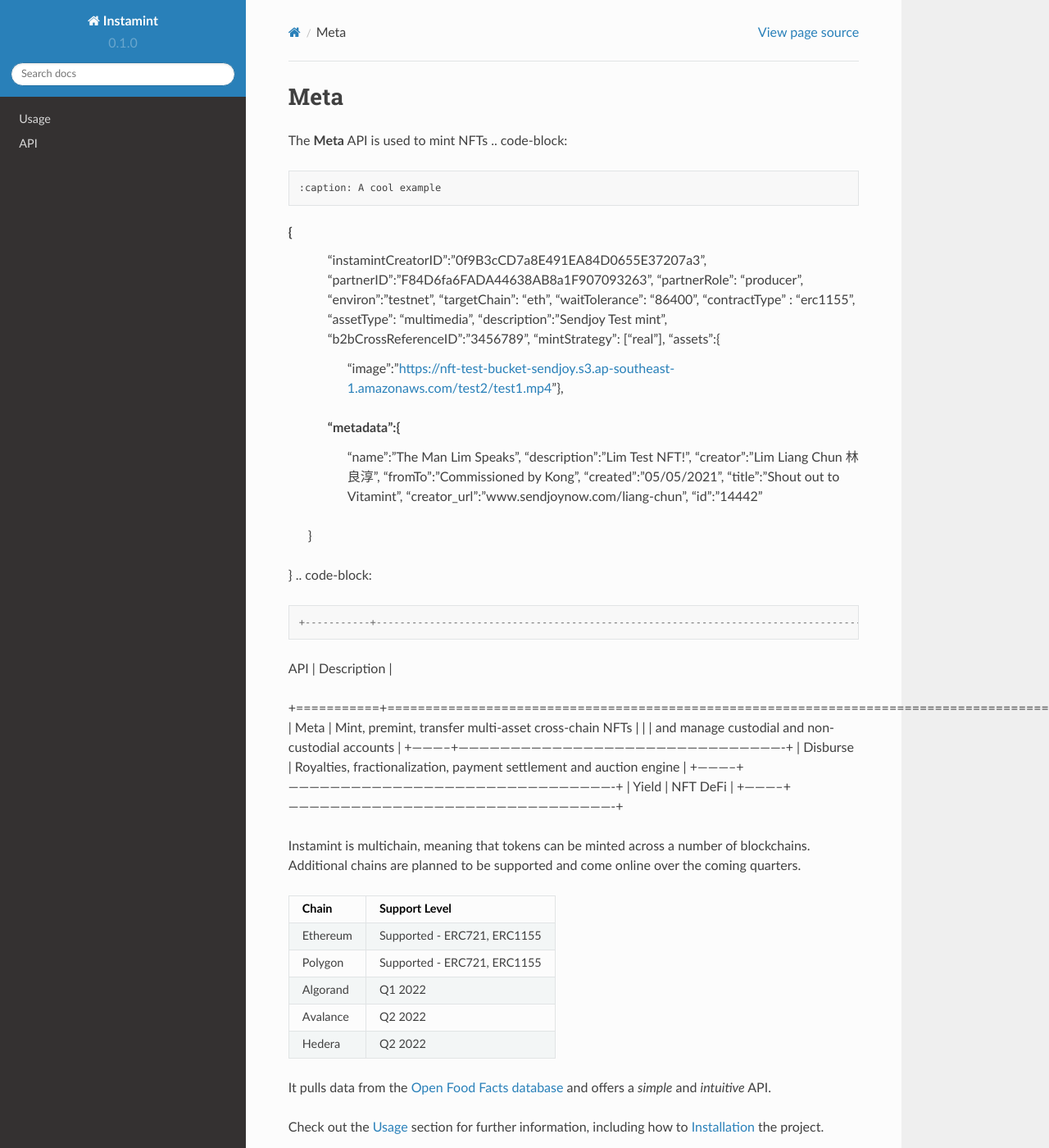
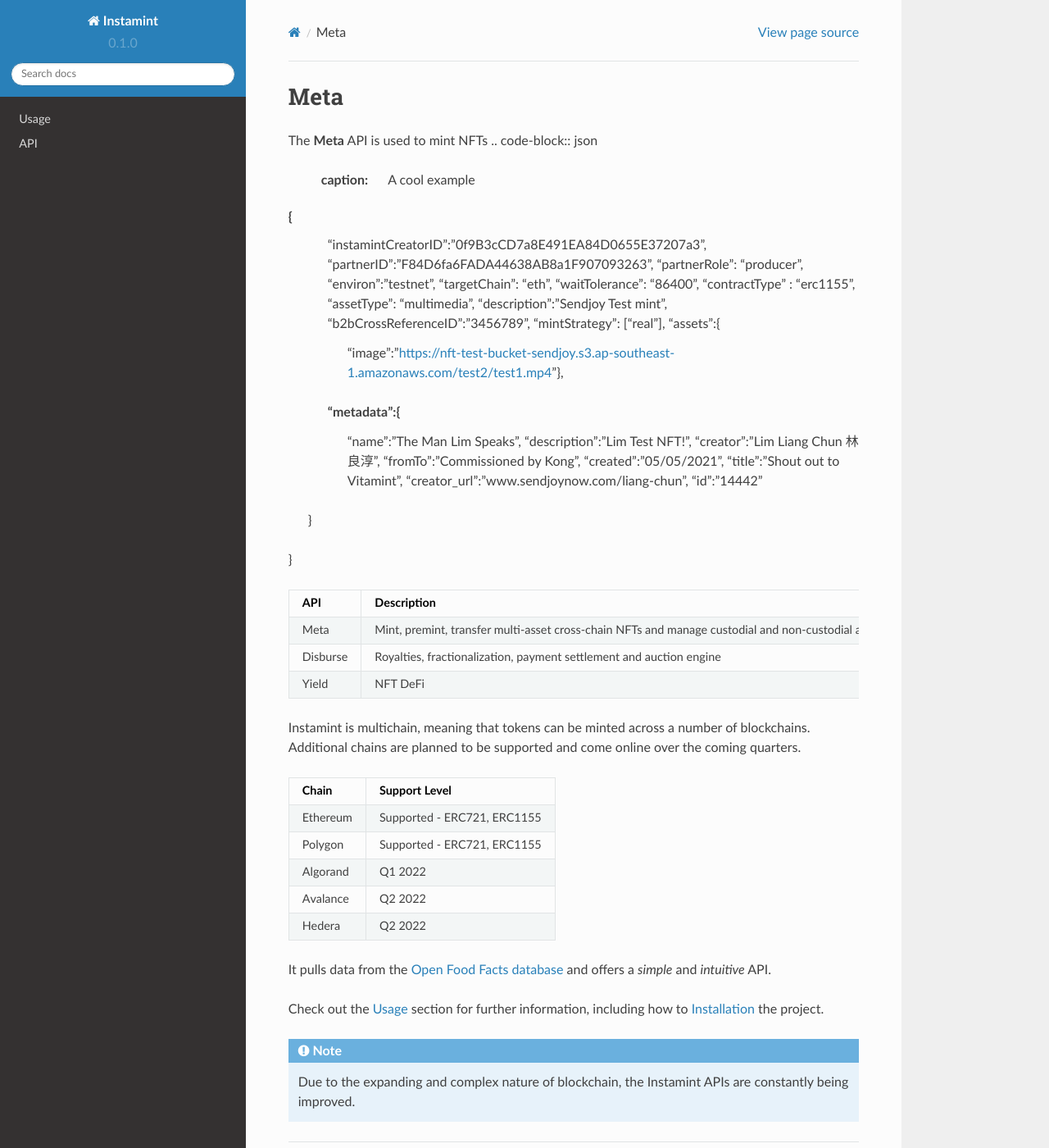
Before and after one commit to instamint/zzz-deprecated-docs, a Sphinx documentation site: the page built from docs/source/meta.rst, in a window 1280 px wide and 1400 px high. Shown: the whole window at 82% size. Built offline with Sphinx 7.4.7 and the Read the Docs theme 2.0.0, drawn with Linux system fonts in a browser that asks for light colours.

Commit message:
Update meta.rst

```diff
--- a/docs/source/meta.rst
+++ b/docs/source/meta.rst
@@ -2,7 +2,7 @@
 ===================================
 
 The **Meta** API is used to mint NFTs
-.. code-block::
+.. code-block:: json
    :caption: A cool example
 {
     "instamintCreatorID":"0f9B3cCD7a8E491EA84D0655E37207a3",
@@ -29,7 +29,7 @@
         "id":"14442"
    }
 }
-.. code-block::
+
 
 +-----------+----------------------------------------------------------------------------------------------+
 | API       | Description                                                                                  |
```
